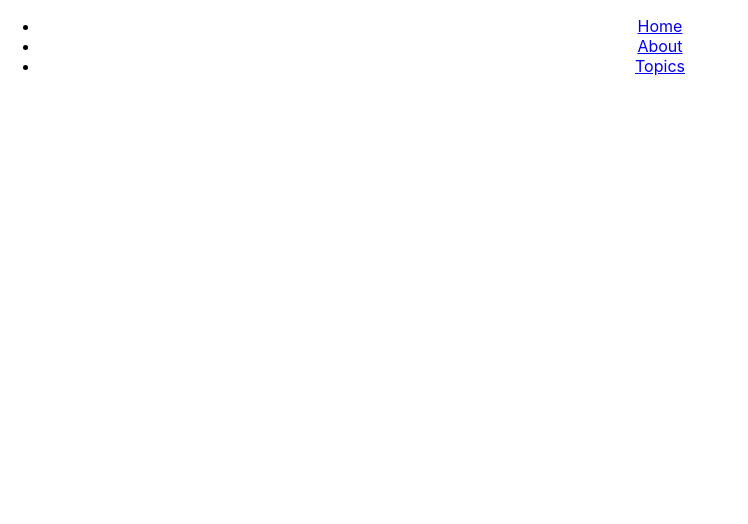
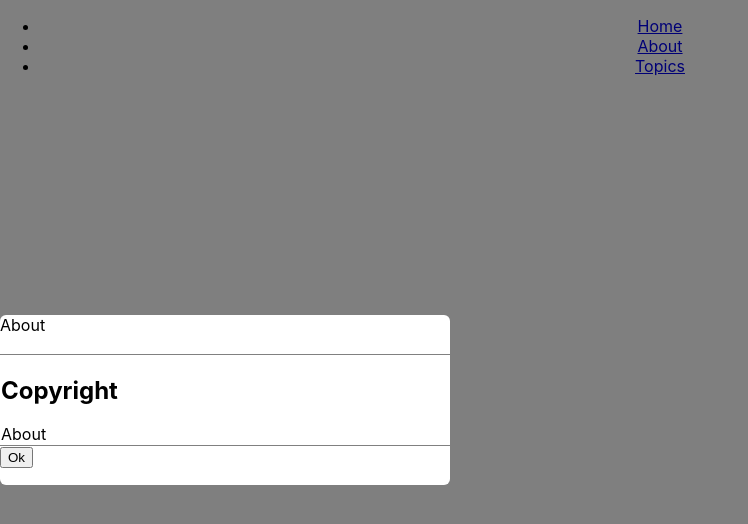
Before and after one commit to a-sunny-day/react-explore, a React app: page /about in a window 1280 px wide. Shown: the top 524 px of the page, without its empty margins (0-748 px from the left). Built offline with nearby package versions, Linux system fonts and the light colour scheme.

Commit message:
why modal does not horizontally centered??

```diff
--- a/src/features/About/About.js
+++ b/src/features/About/About.js
@@ -5,12 +5,16 @@ import './About.scss';
 const About = ({
 
 }) => {
+    let modalStyle = {};
+
     return (
         <Modal
+            visible={true}
             title="About"
             footer="Ok"
-                centered={false}
-                scrollable={false}
+            modalStyle={modalStyle}
+            centered={true}
+            scrollable={true}
         >
             <div className="about">
                 <h2>Copyright</h2>
--- a/src/features/About/About.scss
+++ b/src/features/About/About.scss
@@ -1,5 +1,4 @@
 .about {
     border: 1px solid #fff;
-    height: 1000px;
-    width: 350px;
+    width: 450px;
 }
```
Lines whose indentation alone changed are shown as unchanged.
